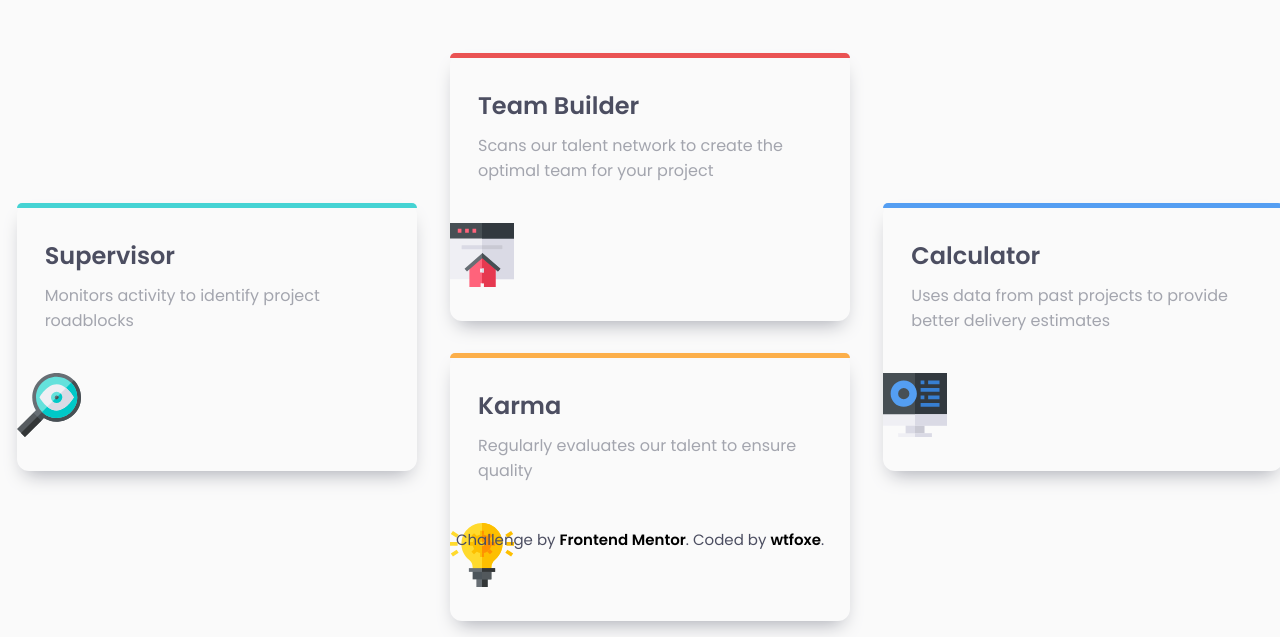
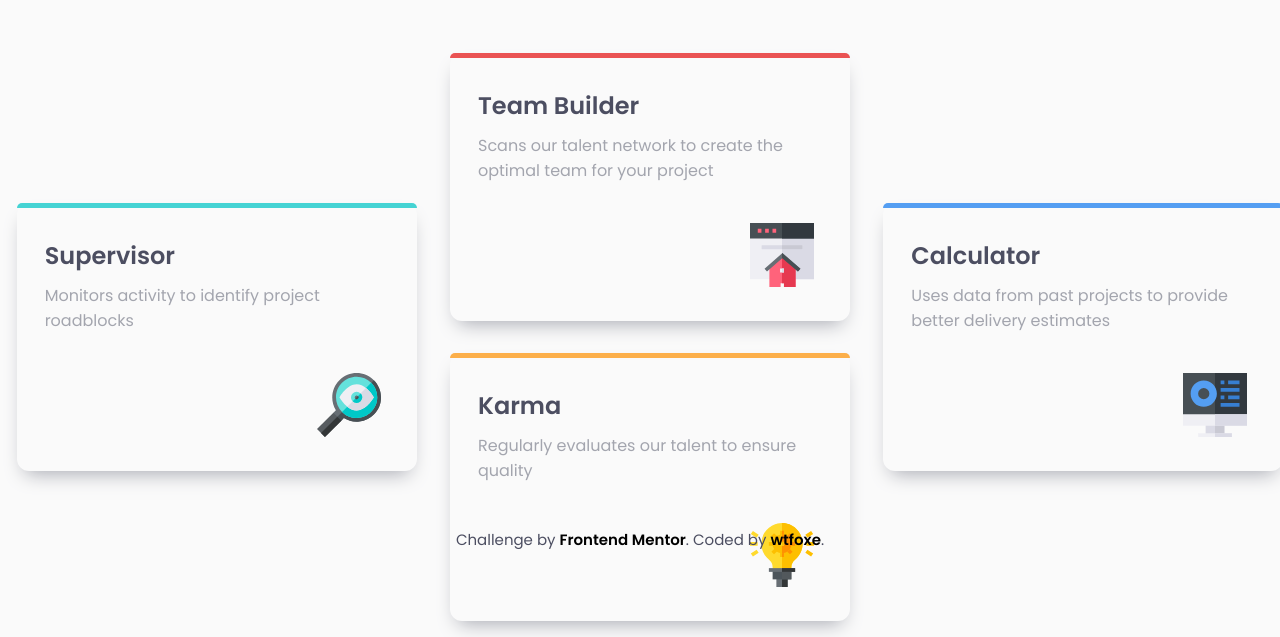
Before and after one commit to wtfoxe/four-card-section, a plain HTML site: page index.html in a window 1280 px wide. Shown: the part 239-876 px from the top of the page. Drawn offline with Linux system fonts and the light colour scheme.

Commit message:
adjusting the images
putting a <p> before the image

```diff
--- a/index.html
+++ b/index.html
@@ -24,7 +24,7 @@
       <div class="card-cyan"></div>
       <h1>Supervisor</h1>
       <p>Monitors activity to identify project roadblocks</p>
-      <img src="./images/icon-supervisor.svg" alt="icon">
+      <p class="icon-img"><img src="./images/icon-supervisor.svg" alt="icon" id="icon-cyan"></p>
     </div>
     <!-- column 2 -->
     <div class="card-center">
@@ -32,13 +32,13 @@
         <div class="card-red"></div>
         <h1>Team Builder</h1>
         <p>Scans our talent network to create the optimal team for your project</p>
-        <img src="./images/icon-team-builder.svg" alt="icon">
+        <p class="icon-img"><img src="./images/icon-team-builder.svg" alt="icon" id="icon-red"></p>
       </div>
       <div class="card">
         <div class="card-orange"></div>
         <h1>Karma</h1>
         <p>Regularly evaluates our talent to ensure quality</p>
-        <img src="./images/icon-karma.svg" alt="icon">
+        <p class="icon-img"><img src="./images/icon-karma.svg" alt="icon" id="icon-orange"></p>
       </div>
     </div>
     <!-- column 3 -->
@@ -46,7 +46,7 @@
       <div class="card-blue"></div>
       <h1>Calculator</h1>
       <p>Uses data from past projects to provide better delivery estimates</p>
-      <img src="./images/icon-calculator.svg" alt="icon">
+      <p class="icon-img"><img src="./images/icon-calculator.svg" alt="icon" id="icon-blue"></p>
     </div>
   </main>
   <footer>
```
